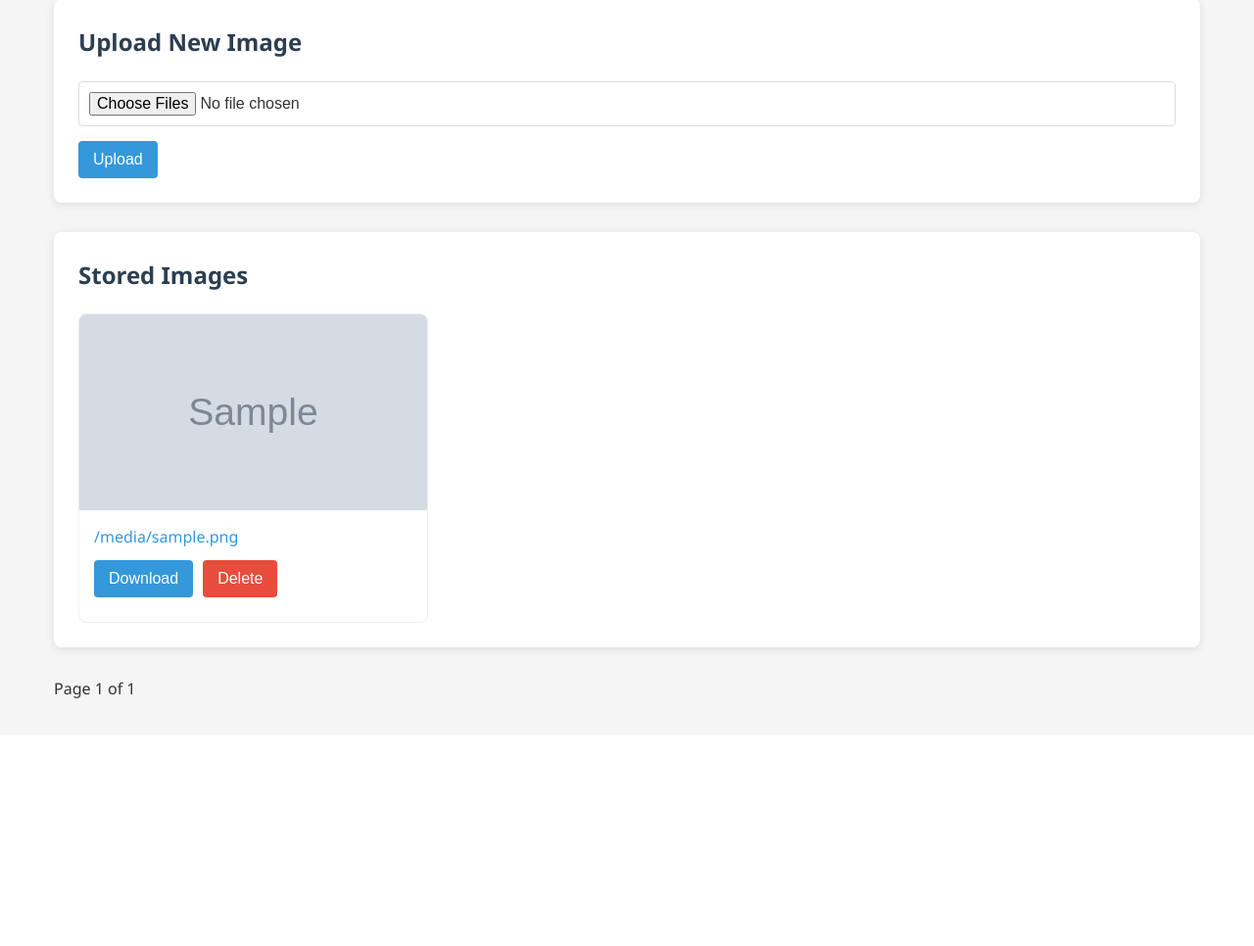
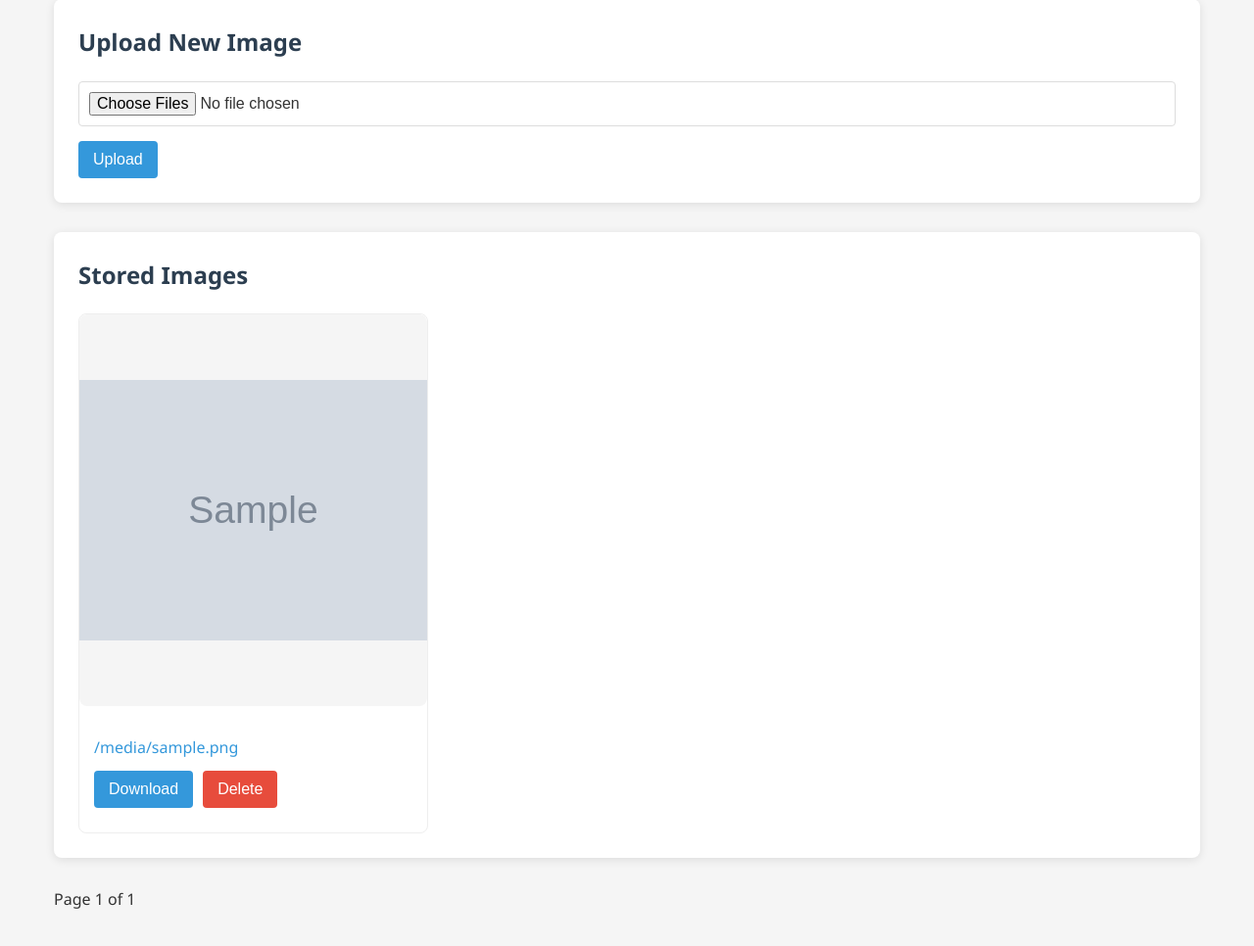
Before and after one commit to lopeben/image_manager, a Flask app: template templates/index.html in a window 1280 px wide. Shown: the part 153-1119 px from the top of the page at 98% size. Before the commit the page ends 866 px from the top, so only its background shows below. Run offline with Flask 3, Linux system fonts and the light colour scheme; the visitor is signed in with stand-in values (Sample User, id 1); the template is opened without the code that fills it: most values are stand-ins (such as "Sample title", 1, 10 or a date in 2020); grey boxes marked "Sample" are stand-in pictures; some libraries are stand-ins or nearby versions.

Commit message:
Optimize image loading by using thumbnails. Estimated to handle upto a thousand images

```diff
--- a/app.py
+++ b/app.py
@@ -1,6 +1,8 @@
 import os
 import secrets
 import string
+
+from PIL import Image
 from flask import Flask, render_template, request, redirect, url_for, send_from_directory, flash
 from flask_login import LoginManager, UserMixin, login_user, login_required, logout_user, current_user
 from werkzeug.security import generate_password_hash, check_password_hash
@@ -8,6 +10,7 @@ from werkzeug.utils import secure_filename
 
 app = Flask(__name__)
 app.config['UPLOAD_FOLDER'] = 'uploads'
+# app.config['THUMBS_FOLDER'] = 'thumbs'
 app.config['ALLOWED_EXTENSIONS'] = {'jpg', 'jpeg', 'png', 'gif', 'b64'}
 app.config['USER_CREDENTIALS_FILE'] = 'user_credentials.txt'
 app.secret_key = 'your_secret_key_here'
@@ -59,11 +62,11 @@ def load_user(user_id):
 
 # Ensure upload directory exists
 os.makedirs(app.config['UPLOAD_FOLDER'], exist_ok=True)
+# os.makedirs(app.config['THUMBS_FOLDER'], exist_ok=True)
 
 def allowed_file(filename):
     return '.' in filename and \
            filename.rsplit('.', 1)[1].lower() in app.config['ALLOWED_EXTENSIONS']
-
 
 def get_image_mime_type(filename):
     ext = filename.split('.')[-1].lower()
@@ -76,6 +79,23 @@ def get_image_mime_type(filename):
     elif ext == 'txt':
         return 'text/plain'
     return 'application/octet-stream'
+
+# Add after allowed_file() function
+THUMBNAIL_SIZE = (800, 800)  # Increased from default (400,400)
+
+def create_thumbnail(path):
+    try:
+        img = Image.open(path)
+        img.thumbnail(THUMBNAIL_SIZE, Image.LANCZOS)
+        thumb_dir = os.path.join(app.config['UPLOAD_FOLDER'], 'thumbs')
+        os.makedirs(thumb_dir, exist_ok=True)
+        thumb_path = os.path.join(thumb_dir, os.path.basename(path))
+        img.save(thumb_path)
+        return thumb_path
+    except Exception as e:
+        app.logger.error(f"Thumbnail creation failed: {str(e)}")
+        return None
+
 
 # @app.route('/')
 # @login_required
@@ -153,6 +173,12 @@ def serve_image(filename):
     mime_type = get_image_mime_type(filename)
     return send_from_directory(app.config['UPLOAD_FOLDER'], filename, mimetype=mime_type)
 
+@app.route('/thumbs/<filename>')
+@login_required
+def serve_thumbnail(filename):
+    thumb_dir = os.path.join(app.config['UPLOAD_FOLDER'], 'thumbs')
+    return send_from_directory(thumb_dir, filename)
+
 @app.route('/upload', methods=['POST'])
 def upload_file():
     if 'files' not in request.files:
@@ -192,6 +218,10 @@ def upload_file():
             try:
                 file.save(target_path)
                 success_count += 1
+                    # Generate thumbnail for images
+                if filename.lower().endswith(('jpg', 'jpeg', 'png', 'gif')):
+                    create_thumbnail(target_path)
+
             except Exception as e:
                 app.logger.error(f"Error saving file {filename}: {str(e)}")
                 failure_count += 1
--- a/static/style.css
+++ b/static/style.css
@@ -164,23 +164,51 @@ button.logout {
     box-shadow: 0 5px 15px rgba(0,0,0,0.1);
 }
 
-.image-container {
+/* .image-container {
     height: 200px;
     overflow: hidden;
     background-color: #f8f9fa;
+} */
+
+/* Make image containers clickable */
+/* .image-container {
+    cursor: pointer;
+} */
+
+/* Image container */
+.image-container {
+    display: flex;
+    justify-content: center;
+    align-items: center;
+    height: 400px; /* Fixed height for consistent layout */
+    margin-bottom: 15px;
+    overflow: hidden;
+    background-color: #f5f5f5;
+    border-radius: 8px;
+    cursor: pointer; /* NEW: Show pointer on hover */
 }
 
-/* Make image containers clickable */
-.image-container {
-    cursor: pointer;
-}
-
-.image-container img {
+/* .image-container img {
     width: 100%;
     height: 100%;
     object-fit: cover;
     display: block;
+} */
+
+/* Thumbnail images */
+.image-container img {
+    max-width: 100%;
+    max-height: 100%;
+    object-fit: contain;
+    transition: transform 0.3s ease;
 }
+
+/* Hover effect for images */
+.image-container img:hover {
+    transform: scale(1.03);
+    cursor: zoom-in;
+}
+
 
 .image-info {
     padding: 15px;
@@ -196,6 +224,16 @@ button.logout {
 
 .image-info a:hover {
     text-decoration: underline;
+}
+
+/* Non-image file placeholder */
+.file-icon {
+    padding: 20px;
+    background: #e9ecef;
+    border-radius: 8px;
+    font-size: 1.2rem;
+    font-weight: bold;
+    text-align: center;
 }
 
 .actions {
@@ -334,16 +372,24 @@ button.logout {
     }
 }
 
+/* Modal image size */
+/* .modal-content {
+    max-height: 85vh;
+    max-width: 85vw;
+    object-fit: contain;
+} */
+
 /* NEW: Modal enhancements */
 .modal-content {
     animation: zoom 0.3s;
     object-fit: contain;
     max-height: 85vh;
+    max-width: 85vw;
 }
 
 @keyframes zoom {
     from {transform: scale(0.9); opacity: 0;}
-    to {transform: scale(1); opacity: 1;}
+    to {transform: scale(10); opacity: 1;}
 }
 
 .modal-close {
--- a/templates/index.html
+++ b/templates/index.html
@@ -47,8 +47,20 @@
                     <div class="image-card">
 
                         <!-- 1. Image Display -->
+                        <!-- <div class="image-container"> -->
+                            <!-- <img src="{{ url_for('serve_image', filename=image) }}" alt="{{ image }}"> -->
+                            <!-- <img src="{{ url_for('serve_thumbnail', filename=image) }}" alt="{{ image }}" loading="lazy"> -->
+                        <!-- </div> -->
+
+                        <!-- Replace image display -->
                         <div class="image-container">
-                            <img src="{{ url_for('serve_image', filename=image) }}" alt="{{ image }}">
+                            {% if image.split('.')[-1]|lower in ['jpg', 'jpeg', 'png', 'gif'] %}
+                                <img src="{{ url_for('serve_thumbnail', filename=image) }}"
+                                    alt="{{ image }}"
+                                    data-fullsize="{{ url_for('serve_image', filename=image) }}">
+                            {% else %}
+                                <div class="file-icon">{{ image.split('.')[-1]|upper }} File</div>
+                            {% endif %}
                         </div>
 
                         <!-- 2. Image Information & Actions -->
@@ -109,12 +121,24 @@
         const closeBtn = document.querySelector('.modal-close');
 
         // Open modal when image is clicked
+        // document.querySelectorAll('.image-container').forEach(container => {
+        //     container.addEventListener('click', function() {
+        //         const imgSrc = this.querySelector('img').src;
+        //         modalImg.src = imgSrc;
+        //         modal.style.display = 'block';
+        //         document.body.style.overflow = 'hidden'; // Prevent scrolling
+        //     });
+        // });
+
+        // Update preview functionality
         document.querySelectorAll('.image-container').forEach(container => {
             container.addEventListener('click', function() {
-                const imgSrc = this.querySelector('img').src;
-                modalImg.src = imgSrc;
-                modal.style.display = 'block';
-                document.body.style.overflow = 'hidden'; // Prevent scrolling
+                const img = this.querySelector('img');
+                if (img) {
+                    modalImg.src = img.dataset.fullsize;  // Use full-size for preview
+                    modal.style.display = 'block';
+                    document.body.style.overflow = 'hidden';
+                }
             });
         });
 
```
